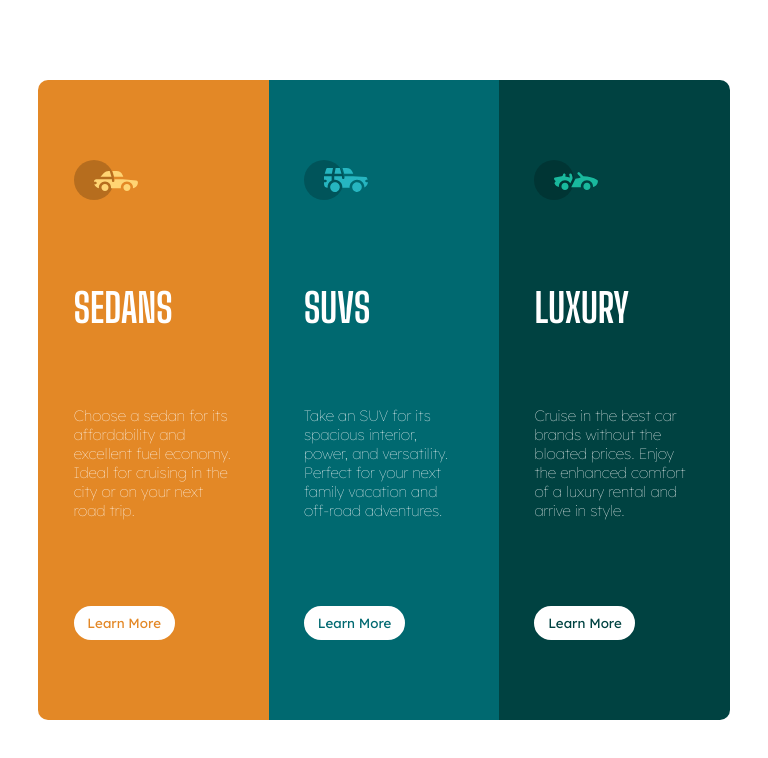
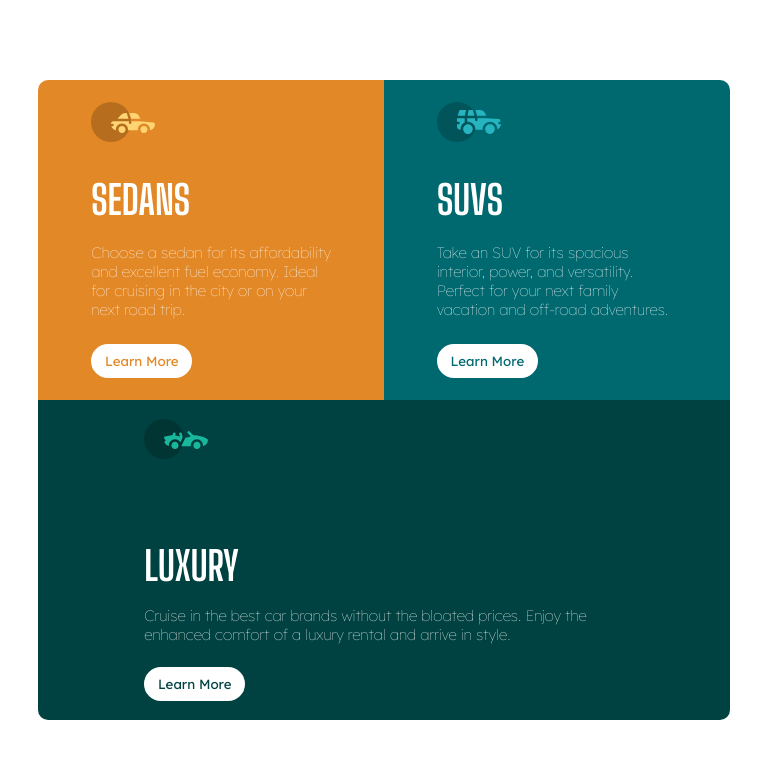
Before and after one commit to AhmedBenRami/3-Column-Preview-Card-Component, a plain HTML site: page index.html in a window 768 px wide. Drawn offline with Linux system fonts and the light colour scheme.

Commit message:
Update style.css

```diff
--- a/style.css
+++ b/style.css
@@ -86,7 +86,6 @@ body {
     -moz-background-clip: text !important;
     -webkit-background-clip: text !important;
     -khtml-background-clip: text !important;
-    background-clip: text !important;
     -webkit-text-fill-color: transparent !important;
     color: transparent !important;
     display: flex;
@@ -184,6 +183,31 @@ body {
     }
 }
 
+/*medium-xlarge screen*/
+@media (min-width: 768px) and (max-width: 972px) {
+    .container {
+        width: 90%;
+        height: 80%;
+        grid-template-columns: repeat(2, 50%);
+        grid-template-rows: repeat(2, 50%);
+    }
+
+    .sedans {
+        border-bottom-left-radius: 0;
+    }
+
+    .suvs {
+        border-top-right-radius: 10px;
+    }
+
+    .luxury {
+        grid-column: span 2;
+        border-radius: 0;
+        border-bottom-left-radius: 10px;
+        border-bottom-right-radius: 10px;
+    }
+}
+
 /*medium-large screen*/
 @media (min-width: 580px) and (max-width: 768px) {
     .container {
@@ -221,3 +245,9 @@ body {
         padding: 0 20px;
     }
 }
+
+@media (max-width: 200px) {
+    .container {
+        height: calc(170% * 1.5);
+    }
+}
```
